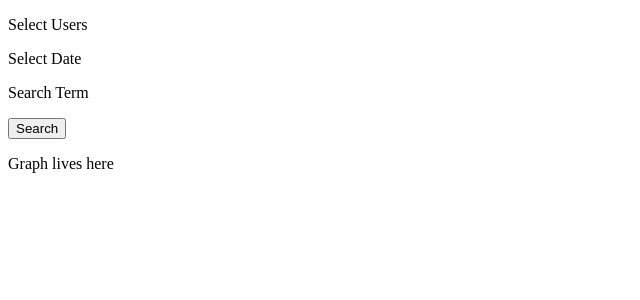
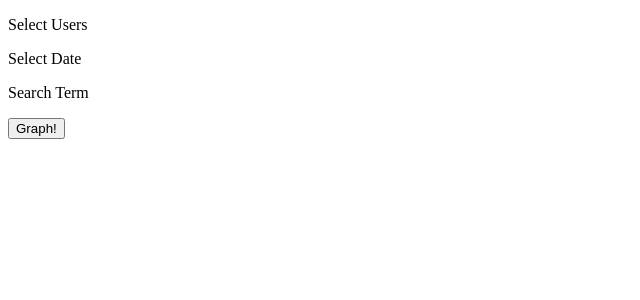
Before and after one commit to brett-smythe/steve_zissou, a Flask app: template steve_zissou/templates/base.html in a window 1280 px wide. Shown: the top 300 px of the page, without its empty margins (0-640 px from the left). Run offline with Flask 2, Linux system fonts and the light colour scheme; the template is opened without the code that fills it: most values are stand-ins (such as "Sample title", 1, 10 or a date in 2020); some libraries are stand-ins or nearby versions.

Commit message:
Changes on dynamic graph updates

```diff
--- a/steve_zissou/templates/base.html
+++ b/steve_zissou/templates/base.html
@@ -37,21 +37,33 @@
           <p class="twitter-select-text">Select Date</p>
         </div>
         <div id="twitter-select-date" style="display: none">
-          <ul class="dateFields">
-            <li><input type="text" id="startDate"></li>
-            <li><input type="text" id="endDate"></li>
+          <ul id="date-fields">
+            <!--
+            <li class="twitter-date-list"><button id="start-date" class="twitter-date-button">Start Date<br>&nbsp;</button></li>
+            -->
+            <li class="twitter-date-list"><input type="text" value="Start Date" id="start-date" class="twitter-date-button"></li>
+            <li id="date-arrow-list" class="twitter-date-list"><img id="date-arrow" src="static/images/green-arrow.png"></li>
+            <li class="twitter-date-list"><input type="text" value="End Date" id="end-date" class="twitter-date-button"></li>
+            <!--
+            <li class="twitter-date-list"><button id="end-date" class="twitter-date-button">End Date<br>&nbsp;</button></li>
+            -->
           </ul>
         </div>
         <div class="search-text-containers" id="twitter-select-term-container">
           <p class="twitter-select-text">Search Term</p>
         </div>
         <div id="twitter-select-string" style="display: none">
-          <input type="text" id="searchTerm">
+          <input type="text" id="search-term">
         </div>
-        <button id="searchButton">Search</button>
+        <div id="search-button-container">
+          <button id="graph-search-button">Graph!</button>
+        </div>
       </div>
-      <div id="twitter-search-graph">
-        <p>Graph lives here</p>
+      <div id="graph-container">
+        <div id="twitter-search-graph">
+        </div>
+        <div id="graph-key-container">
+        </div>
       </div>
     </div>
 
```
